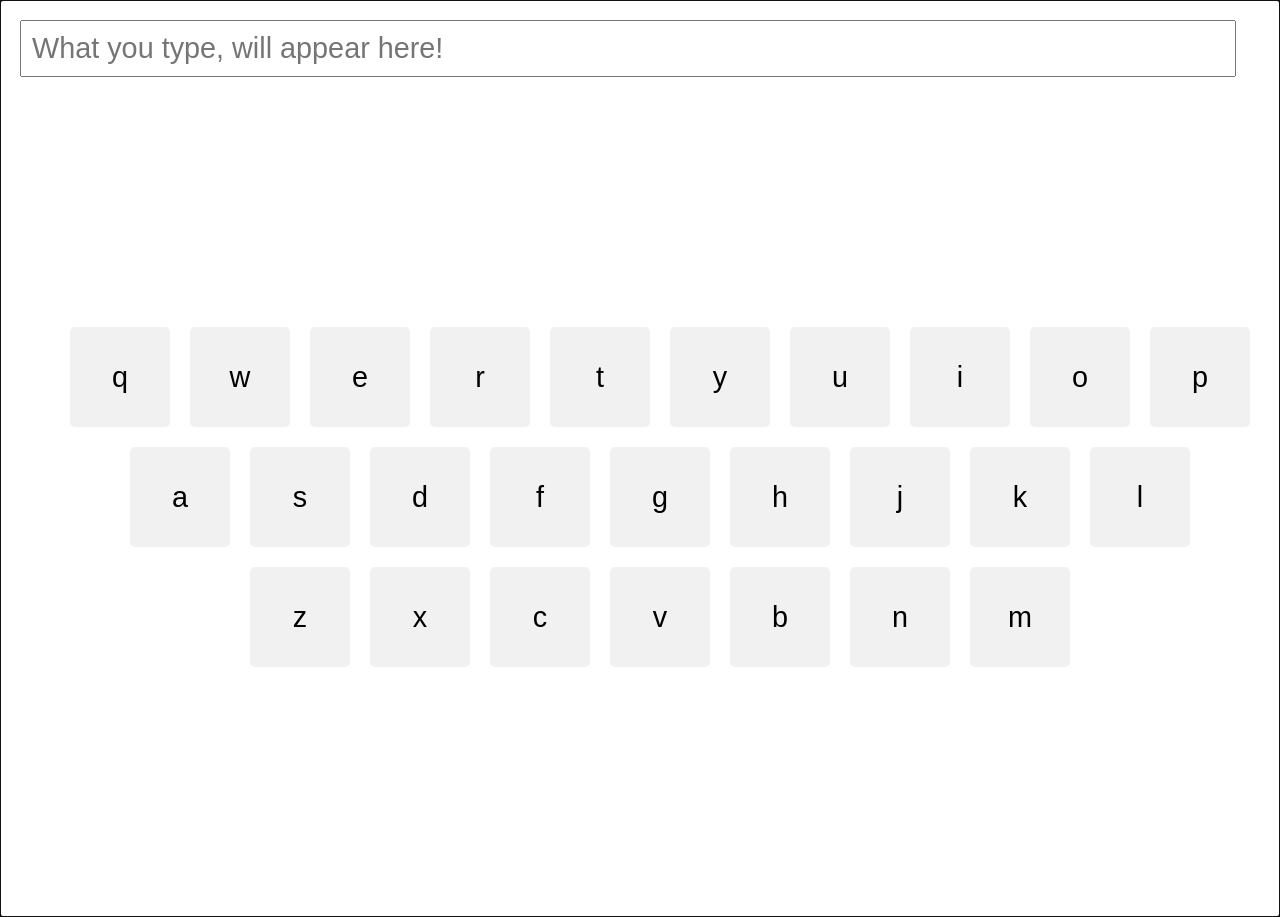
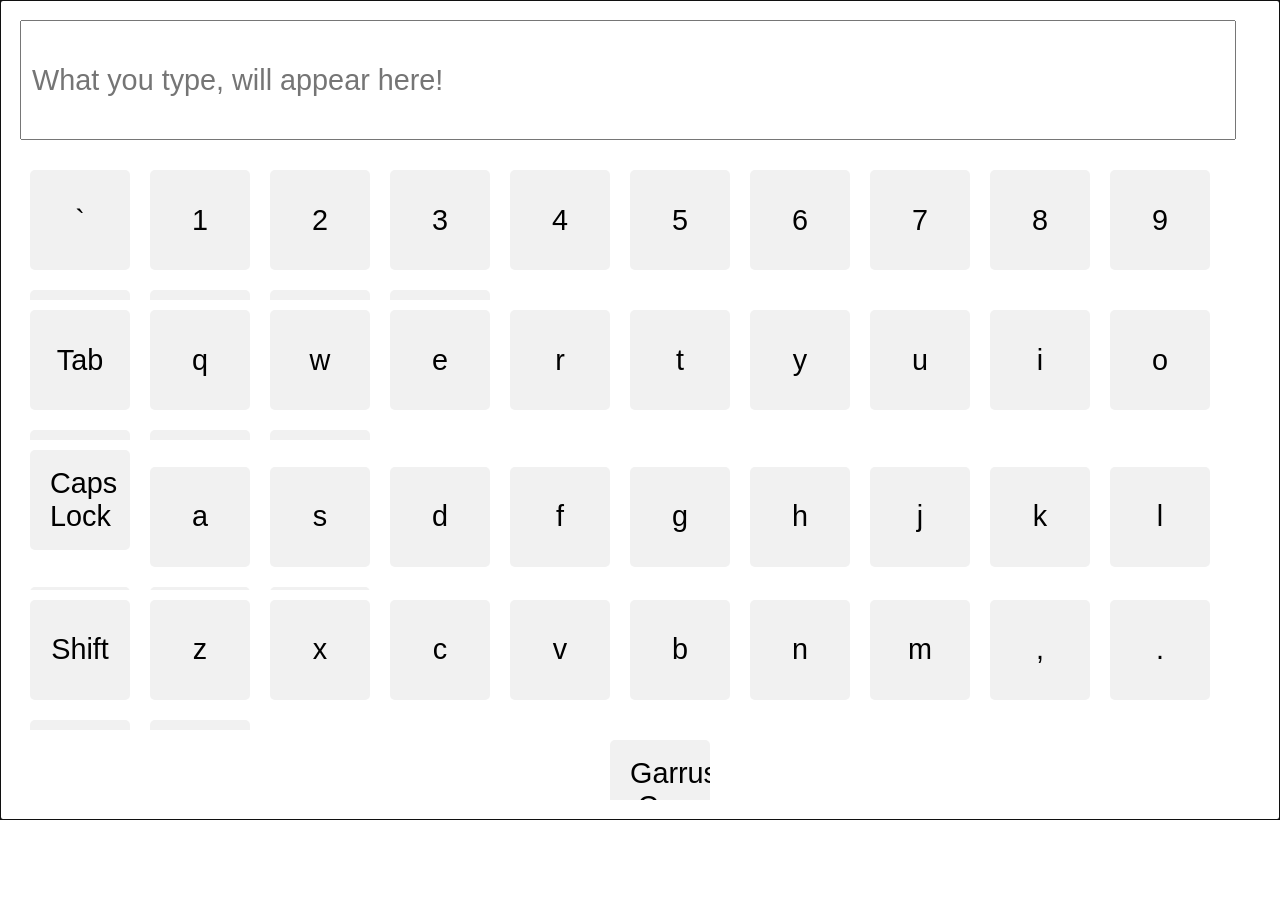
Before and after one commit to ritesh-debnath-12/virtual-keyboard, a React (Vite) app: page / in a window 1280 px wide. After the commit the page ends 820 px from the top, so only its background shows below. Built offline with nearby package versions, Linux system fonts and the light colour scheme.

Commit message:
Added other keys
Also fixed Arrow key and control issue, now just to style the special buttons...

```diff
--- a/src/components/Keyboard.jsx
+++ b/src/components/Keyboard.jsx
@@ -14,8 +14,12 @@ function Keyboard(){
   }, []);
 
   const changeText = (event) => {
-    if(event.key === "Ctrl" || event.key === "Alt" || event.key === "Shift" || event.key === "Enter"){
+    const badKeys = ["Control", "Alt", "Shift", "Enter", "ArrowLeft", "ArrowRight", "ArrowUp", "ArrowDown"];
+    if(badKeys.includes(event.key)){
       return; // Do nothing if Ctrt, Alt, Shift or Enter key is pressed
+    }
+    else if(event.key === "Tab"){
+      setText(text + "    "); // Add 4 spaces if Tab key is pressed
     }
     else if(event.key === "Backspace"){
       setText(text.slice(0, -1)); // Remove the last character if Backspace key is pressed
@@ -29,7 +33,7 @@ function Keyboard(){
   // Add an event listener to the keyboard div to detect key is pressed down
   const detectKeyDown = (event) => {
     console.log("Key Pressed")
-    let btn = document.getElementById(event.key);
+    let btn = document.getElementById(event.code);
     if(btn){
       btn.classList.add("active");
     }
@@ -38,48 +42,79 @@ function Keyboard(){
 
   // Add an event listener to the keyboard div to detect key is released
   const detectKeyUp = (event) => {
-    let btn = document.getElementById(event.key);
+    let btn = document.getElementById(event.code);
     if(btn){
       btn.classList.remove("active");
     }
   }
 return(
-  <div id="main" tabIndex="0" onKeyDown={detectKeyDown} onKeyUp={detectKeyUp} ref={keyboardRef}>
+  <div id="main" tabIndex="-1" onKeyDown={detectKeyDown} onKeyUp={detectKeyUp} ref={keyboardRef}>
     <div>
       <TextArea id="text-area" className="text-area" placeholder="What you type, will appear here!" value={text} ></TextArea>
     </div>
-    <div id="keyboard">
+    <div id="keyboard" tabIndex="-1">
+        <div id="number-row" tabIndex="-1">
+          <KButton id="Backquote" className="general-btn" text="`"></KButton>
+          <KButton id="Digit1" className="general-btn" text="1"></KButton>
+          <KButton id="Digit2" className="general-btn" text="2"></KButton>
+          <KButton id="Digit3" className="general-btn" text="3"></KButton>
+          <KButton id="Digit4" className="general-btn" text="4"></KButton>
+          <KButton id="Digit5" className="general-btn" text="5"></KButton>
+          <KButton id="Digit6" className="general-btn" text="6"></KButton>
+          <KButton id="Digit7" className="general-btn" text="7"></KButton>
+          <KButton id="Digit8" className="general-btn" text="8"></KButton>
+          <KButton id="Digit9" className="general-btn" text="9"></KButton>
+          <KButton id="Digit0" className="general-btn" text="0"></KButton>
+          <KButton id="Minus" className="general-btn" text="-"></KButton>
+          <KButton id="Equal" className="general-btn" text="="></KButton>
+          <KButton id="Backspace" className="general-btn backspace-btn" text="Backspace"></KButton>
+        </div>
         <div id="top-row">
-          <KButton id="q" className="general-btn" text="q"></KButton>
-          <KButton id="w" className="general-btn" text="w"></KButton>
-          <KButton id="e" className="general-btn" text="e"></KButton>
-          <KButton id="r" className="general-btn" text="r"></KButton>
-          <KButton id="t" className="general-btn" text="t"></KButton>
-          <KButton id="y" className="general-btn" text="y"></KButton>
-          <KButton id="u" className="general-btn" text="u"></KButton>
-          <KButton id="i" className="general-btn" text="i"></KButton>
-          <KButton id="o" className="general-btn" text="o"></KButton>
-          <KButton id="p" className="general-btn" text="p"></KButton>
+          <KButton id="Tab" className="general-btn tab-btn" text="Tab"></KButton>
+          <KButton id="KeyQ" className="general-btn" text="q"></KButton>
+          <KButton id="KeyW" className="general-btn" text="w"></KButton>
+          <KButton id="KeyE" className="general-btn" text="e"></KButton>
+          <KButton id="KeyR" className="general-btn" text="r"></KButton>
+          <KButton id="KeyT" className="general-btn" text="t"></KButton>
+          <KButton id="KeyY" className="general-btn" text="y"></KButton>
+          <KButton id="KeyU" className="general-btn" text="u"></KButton>
+          <KButton id="KeyI" className="general-btn" text="i"></KButton>
+          <KButton id="KeyO" className="general-btn" text="o"></KButton>
+          <KButton id="KeyP" className="general-btn" text="p"></KButton>
+          <KButton id="BracketLeft" className="general-btn" text="["></KButton>
+          <KButton id="BracketRight" className="general-btn" text="]"></KButton>
         </div>
         <div id="middle-row">
-          <KButton id="a" className="general-btn" text="a"></KButton>
-          <KButton id="s" className="general-btn" text="s"></KButton>
-          <KButton id="d" className="general-btn" text="d"></KButton>
-          <KButton id="f" className="general-btn" text="f"></KButton>
-          <KButton id="g" className="general-btn" text="g"></KButton>
-          <KButton id="h" className="general-btn" text="h"></KButton>
-          <KButton id="j" className="general-btn" text="j"></KButton>
-          <KButton id="k" className="general-btn" text="k"></KButton>
-          <KButton id="l" className="general-btn" text="l"></KButton>
+          <KButton id="CapsLock" className="general-btn caps-btn" text="Caps Lock"></KButton>
+          <KButton id="KeyA" className="general-btn" text="a"></KButton>
+          <KButton id="KeyS" className="general-btn" text="s"></KButton>
+          <KButton id="KeyD" className="general-btn" text="d"></KButton>
+          <KButton id="KeyF" className="general-btn" text="f"></KButton>
+          <KButton id="KeyG" className="general-btn" text="g"></KButton>
+          <KButton id="KeyH" className="general-btn" text="h"></KButton>
+          <KButton id="KeyJ" className="general-btn" text="j"></KButton>
+          <KButton id="KeyK" className="general-btn" text="k"></KButton>
+          <KButton id="KeyL" className="general-btn" text="l"></KButton>
+          <KButton id="Semicolon" className="general-btn" text=";"></KButton>
+          <KButton id="Quote" className="general-btn" text="'"></KButton>
+          <KButton id="Backslash" className="general-btn" text="\"></KButton>
         </div>
         <div id="bottom-row">
-          <KButton id="z" className="general-btn" text="z"></KButton>
-          <KButton id="x" className="general-btn" text="x"></KButton>
-          <KButton id="c" className="general-btn" text="c"></KButton>
-          <KButton id="v" className="general-btn" text="v"></KButton>
-          <KButton id="b" className="general-btn" text="b"></KButton>
-          <KButton id="n" className="general-btn" text="n"></KButton>
-          <KButton id="m" className="general-btn" text="m"></KButton>
+          <KButton id="ShiftLeft" className="general-btn shift-btn" text="Shift"></KButton>
+          <KButton id="KeyZ" className="general-btn" text="z"></KButton>
+          <KButton id="KeyX" className="general-btn" text="x"></KButton>
+          <KButton id="KeyC" className="general-btn" text="c"></KButton>
+          <KButton id="KeyV" className="general-btn" text="v"></KButton>
+          <KButton id="KeyB" className="general-btn" text="b"></KButton>
+          <KButton id="KeyN" className="general-btn" text="n"></KButton>
+          <KButton id="KeyM" className="general-btn" text="m"></KButton>
+          <KButton id="Comma" className="general-btn" text=","></KButton>
+          <KButton id="Period" className="general-btn" text="."></KButton>
+          <KButton id="Slash" className="general-btn" text="/"></KButton>
+          <KButton id="ShiftRight" className="general-btn shift-btn" text="Shift"></KButton>
+        </div>
+        <div id="space-row">
+          <KButton id="Space" className="general-btn space-btn" text="Garrus Co."></KButton>
         </div>
     </div>
   </div>
--- a/src/index.css
+++ b/src/index.css
@@ -11,7 +11,7 @@
 
 #keyboard{
   width: 100dvw;
-  height: 100dvh;
+  height: 80dvh;
   display: flex;
   flex-direction: column;
   align-items: center;
@@ -41,7 +41,7 @@
 
 .text-area{
   width: 95dvw;
-  height: auto;
+  height: 15dvh;
   padding: 10px;
   font-size: 1.8rem;
 }
```
